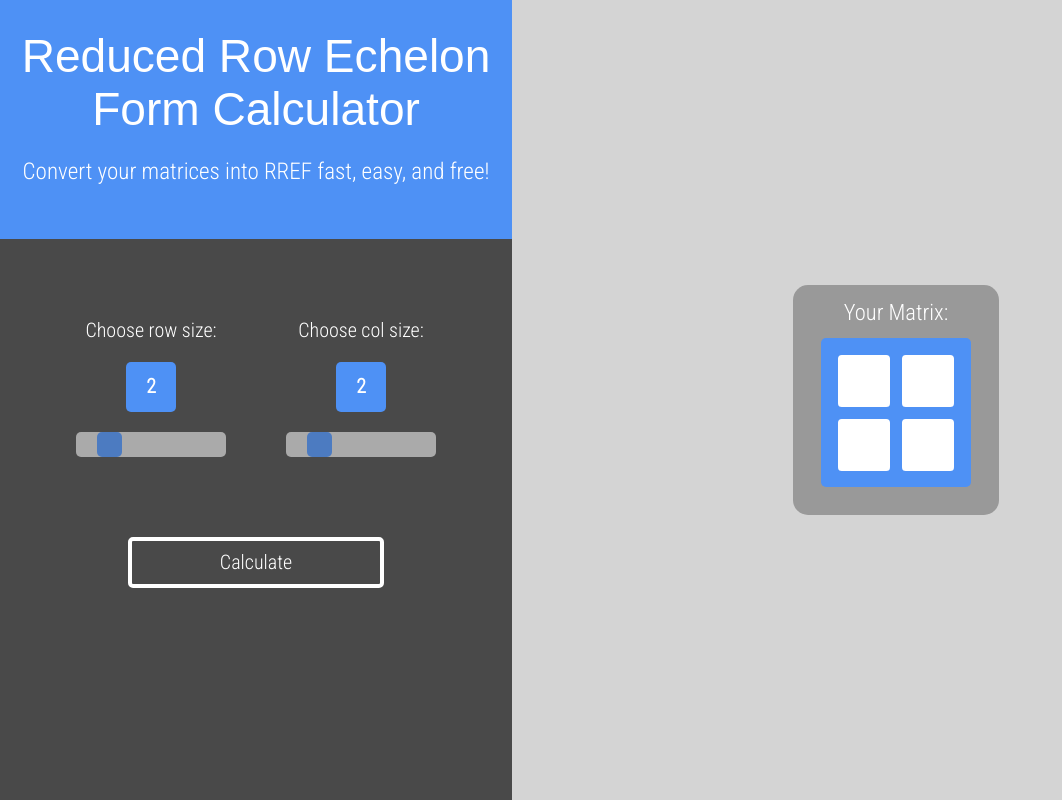
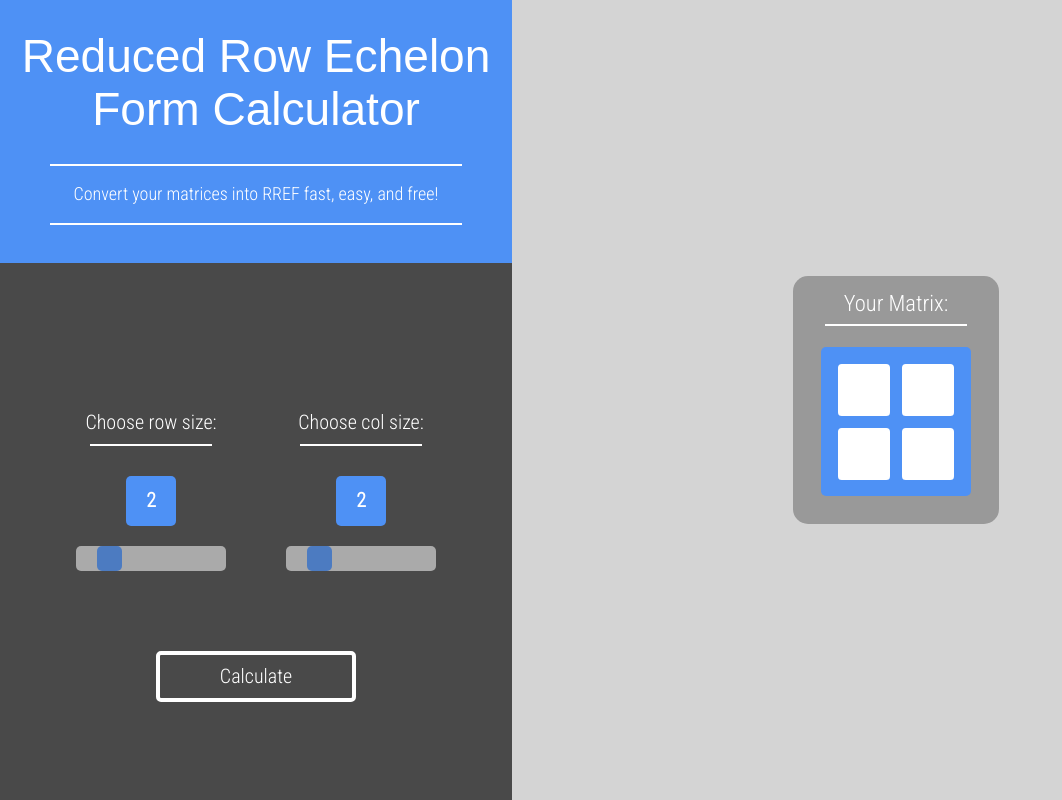
Before and after one commit to taylorrodriguez/rref-calculator, a plain HTML site: page dist/rref-calculator/index.html in a window 1280 px wide. Shown: the whole page, without its empty margins (0-1062 px from the left). Drawn offline with nearby package versions, Linux system fonts and the light colour scheme; a web font is replaced by a local one.

Commit message:
Update layout/styles

```diff
--- a/dist/rref-calculator/css/styles.css
+++ b/dist/rref-calculator/css/styles.css
@@ -40,6 +40,13 @@ body {
   background-color: rgb(73, 73, 73);
   padding: 0px, 20px 20px 20px;
   height: 50%;
+  width: 100vw;
+}
+.header-menu-container {
+  display: flex;
+  flex-direction: column;
+  justify-content: center;
+  align-items:center;
 }
 header {
   padding: 30px 0px;
@@ -48,10 +55,17 @@ header {
 }
 
 header span {
+  display: inline-block;
+  margin-bottom: 20px;
   font-size: 6vw;
 }
 .intro {
-  font-size: 3vw;
+  font-size: 15px;
+}
+hr {
+  width:80%;
+  background-color: rgb(255, 255, 255);
+  border: 1px solid rgb(255, 255, 255);
 }
 label {
   text-align: center;
@@ -96,7 +110,7 @@ label {
 .slider::-moz-range-thumb {
   width: 25px;
   height: 25px;
-  background: rgb(78, 145, 245);
+  background-color: rgb(78, 145, 245);
   cursor: pointer;
 }
 .col-slider-value-box,
@@ -123,7 +137,7 @@ select {
 }
 .calculate {
   font-size: 4vw;
-  width: 20vw;
+  width: 200px;
   margin-bottom: 30px;
   padding: 10px;
   background-color: transparent;
@@ -197,7 +211,7 @@ input[disabled=""] {
   vertical-align: middle;
 }
 .longInput {
-  font-size: 2.5vw;
+  font-size: 1.5vw;
 }
 
 /********* MEDIA QUERIES ***********/
@@ -217,7 +231,7 @@ input[disabled=""] {
 
 @media only screen and (min-width: 768px) {
   .intro {
-    font-size: 23.04px;
+    font-size: 18px;
   }
   select {
     width: 70.6px;
@@ -234,14 +248,18 @@ input[disabled=""] {
   .main-container {
     flex-direction: row;
   }
-  .menu-container {
-    width: 40%;
-    flex-direction: column;
-    justify-content: flex-start;
-    height: 100vh;
+  .header-menu-container{
+    height:100vh;
+    width:40%;
     position: -webkit-sticky;
     position: sticky;
     top: 0;
+  }
+  .menu-container {
+    flex-direction: column;
+    justify-content: center;
+    width: 100%;
+    height:100%;
   }
   .size-container {
     margin: 50px;
--- a/dist/rref-calculator/index.html
+++ b/dist/rref-calculator/index.html
@@ -19,38 +19,60 @@
   </head>
   <body>
     <div class="main-container">
-      <div class="menu-container" dir="rtl">
+      <div class="header-menu-container" dir="rtl">
         <header>
           <span>Reduced Row Echelon Form Calculator</span> <br />
+          <hr>
           <p class="intro">
             !Convert your matrices into RREF fast, easy, and free
           </p>
+          <hr>
         </header>
+        <div class="menu-container">
           <div class="size-container">
-
             <div class="col-size-container">
               <label for="cols">:Choose col size</label>
-            <div class ="col-slider-value-box"><span class = 'col-slider-value'></span></div>
-            <input type="range" min="1" max="7" value="2" class="slider col-size">
+              <hr>
+              <div class="col-slider-value-box">
+                <span class="col-slider-value"></span>
+              </div>
+              <input
+                type="range"
+                min="1"
+                max="7"
+                value="2"
+                class="slider col-size"
+              />
             </div>
 
             <div class="row-size-container">
               <label for="rows">:Choose row size</label>
-            <div class ="row-slider-value-box"><span class = "row-slider-value"></span></div>
-            <input type="range" min="1" max="7" value="2" class="slider row-size">
+              <hr>
+              <div class="row-slider-value-box">
+                <span class="row-slider-value"></span>
               </div>
-
+              <input
+                type="range"
+                min="1"
+                max="7"
+                value="2"
+                class="slider row-size"
+              />
+            </div>
           </div>
           <button class="calculate">Calculate</button>
+        </div>
       </div>
 
       <div class="matrix-container">
         <div class="input-matrix-container">
           <span> Your Matrix:</span>
+          <hr>
           <div class="input-matrix"></div>
         </div>
         <div class="output-matrix-container">
           <span> Answer:</span>
+          <hr>
           <div class="output-matrix"></div>
         </div>
       </div>
--- a/dist/rref-calculator/js/app.js
+++ b/dist/rref-calculator/js/app.js
@@ -144,7 +144,7 @@ function outputOutputMatrix() {
 
       div.className = "cell";
       input.setAttribute("type", "text");
-      input.setAttribute("disabled", "");
+      input.setAttribute("readonly", "");
       div.appendChild(input);
 
       // Test if value is a long decimal
```
Lines whose indentation alone changed are shown as unchanged.
